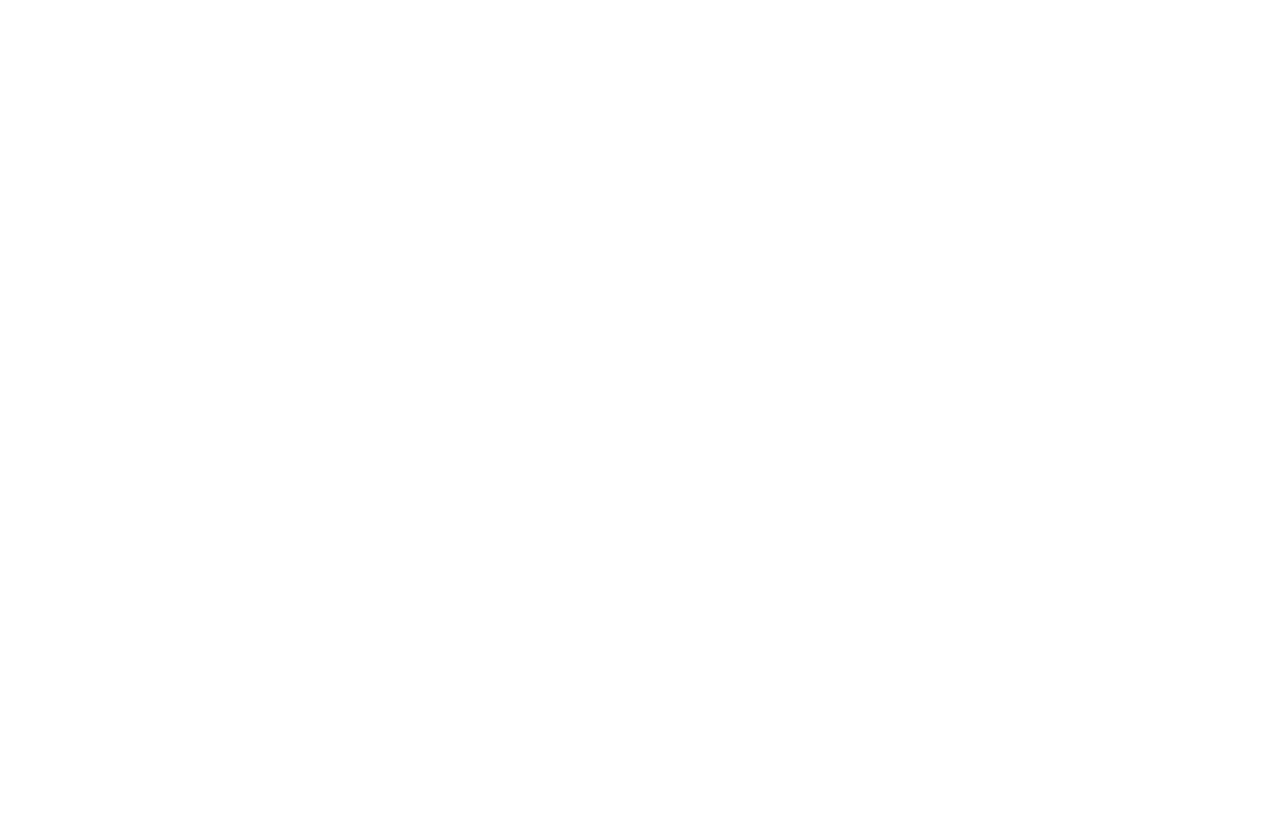
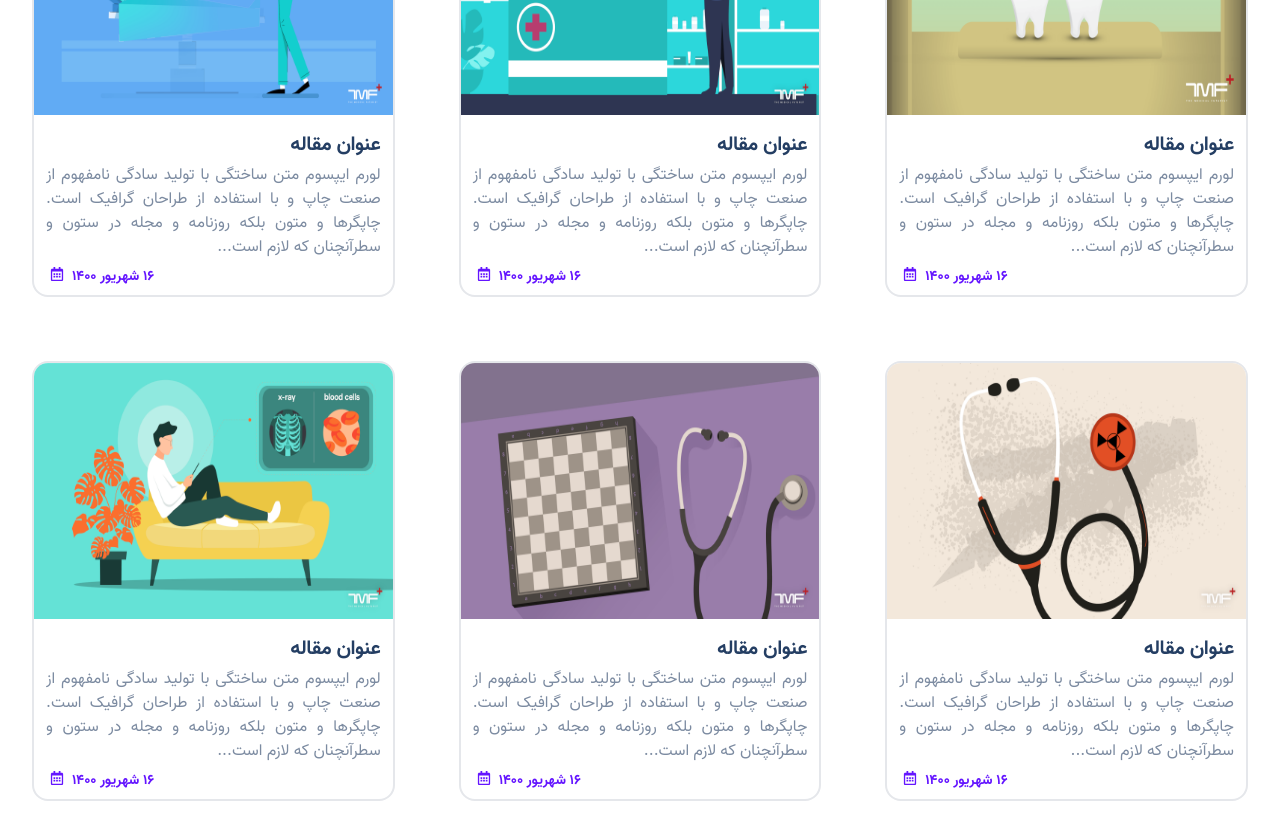
Before and after one commit to tanhaeirad/teb-e-kar-frontend, a React (Create React App) app: page / in a window 1280 px wide. Shown: the part 1880-2719 px from the top of the page. Before the commit the page ends 1673 px from the top, so only its background shows below. Built offline with nearby package versions, Linux system fonts and the light colour scheme.

Commit message:
Add BlogList component!

```diff
--- a/src/App.js
+++ b/src/App.js
@@ -4,6 +4,7 @@
 import OurTeam from './components/OurTeam';
 import ServiceList from './components/ServiceList';
 import Navbar from './layouts/Navbar';
+import BlogList from './components/BlogList';
 
 const App = () => (
   <div className="bg-white-pure font-vazir min-h-screen p-8">
@@ -11,6 +12,7 @@
     <Hero />
     <ServiceList />
     <OurTeam />
+    <BlogList />
   </div>
 );
 
--- /dev/null
+++ b/src/components/BlogList.js
@@ -0,0 +1,125 @@
+import React from 'react';
+import { FaRegCalendarAlt } from 'react-icons/fa';
+
+import Divider from '../layouts/Divider';
+
+import article1 from '../assets/img/article1.png';
+import article2 from '../assets/img/article2.png';
+import article3 from '../assets/img/article3.png';
+import article4 from '../assets/img/article4.png';
+import article5 from '../assets/img/article5.png';
+import article6 from '../assets/img/article6.png';
+
+const BlogList = () => (
+  <section className="py-10">
+    <Divider title="آخرین مقالات" />
+    <div className="container mt-6">
+      <div className="grid grid-cols-3 gap-16">
+        <a href="/#" className="border-2 rounded-2xl overflow-hidden">
+          <img src={article1} alt="blog" className="h-64 w-full" />
+          <div className="mx-3 mt-4">
+            <h2 className="text-purple-primary font-bold text-xl mb-1">
+              عنوان مقاله
+            </h2>
+            <p className="text-gray-primary text-base text-justify">
+              لورم ایپسوم متن ساختگی با تولید سادگی نامفهوم از صنعت چاپ و با
+              استفاده از طراحان گرافیک است. چاپگرها و متون بلکه روزنامه و مجله
+              در ستون و سطرآنچنان که لازم است...
+            </p>
+          </div>
+          <div className="flex justify-end px-4 py-2 text-purple-secondary font-bold text-sm">
+            <p className="pl-2">۱۶ شهریور ۱۴۰۰</p>
+            <FaRegCalendarAlt />
+          </div>
+        </a>
+        <a href="/#" className="border-2 rounded-2xl overflow-hidden">
+          <img src={article2} alt="blog" className="h-64 w-full" />
+          <div className="mx-3 mt-4">
+            <h2 className="text-purple-primary font-bold text-xl mb-1">
+              عنوان مقاله
+            </h2>
+            <p className="text-gray-primary text-base text-justify">
+              لورم ایپسوم متن ساختگی با تولید سادگی نامفهوم از صنعت چاپ و با
+              استفاده از طراحان گرافیک است. چاپگرها و متون بلکه روزنامه و مجله
+              در ستون و سطرآنچنان که لازم است...
+            </p>
+          </div>
+          <div className="flex justify-end px-4 py-2 text-purple-secondary font-bold text-sm">
+            <p className="pl-2">۱۶ شهریور ۱۴۰۰</p>
+            <FaRegCalendarAlt />
+          </div>
+        </a>
+        <a href="/#" className="border-2 rounded-2xl overflow-hidden">
+          <img src={article3} alt="blog" className="h-64 w-full" />
+          <div className="mx-3 mt-4">
+            <h2 className="text-purple-primary font-bold text-xl mb-1">
+              عنوان مقاله
+            </h2>
+            <p className="text-gray-primary text-base text-justify">
+              لورم ایپسوم متن ساختگی با تولید سادگی نامفهوم از صنعت چاپ و با
+              استفاده از طراحان گرافیک است. چاپگرها و متون بلکه روزنامه و مجله
+              در ستون و سطرآنچنان که لازم است...
+            </p>
+          </div>
+          <div className="flex justify-end px-4 py-2 text-purple-secondary font-bold text-sm">
+            <p className="pl-2">۱۶ شهریور ۱۴۰۰</p>
+            <FaRegCalendarAlt />
+          </div>
+        </a>
+        <a href="/#" className="border-2 rounded-2xl overflow-hidden">
+          <img src={article4} alt="blog" className="h-64 w-full" />
+          <div className="mx-3 mt-4">
+            <h2 className="text-purple-primary font-bold text-xl mb-1">
+              عنوان مقاله
+            </h2>
+            <p className="text-gray-primary text-base text-justify">
+              لورم ایپسوم متن ساختگی با تولید سادگی نامفهوم از صنعت چاپ و با
+              استفاده از طراحان گرافیک است. چاپگرها و متون بلکه روزنامه و مجله
+              در ستون و سطرآنچنان که لازم است...
+            </p>
+          </div>
+          <div className="flex justify-end px-4 py-2 text-purple-secondary font-bold text-sm">
+            <p className="pl-2">۱۶ شهریور ۱۴۰۰</p>
+            <FaRegCalendarAlt />
+          </div>
+        </a>
+        <a href="/#" className="border-2 rounded-2xl overflow-hidden">
+          <img src={article5} alt="blog" className="h-64 w-full" />
+          <div className="mx-3 mt-4">
+            <h2 className="text-purple-primary font-bold text-xl mb-1">
+              عنوان مقاله
+            </h2>
+            <p className="text-gray-primary text-base text-justify">
+              لورم ایپسوم متن ساختگی با تولید سادگی نامفهوم از صنعت چاپ و با
+              استفاده از طراحان گرافیک است. چاپگرها و متون بلکه روزنامه و مجله
+              در ستون و سطرآنچنان که لازم است...
+            </p>
+          </div>
+          <div className="flex justify-end px-4 py-2 text-purple-secondary font-bold text-sm">
+            <p className="pl-2">۱۶ شهریور ۱۴۰۰</p>
+            <FaRegCalendarAlt />
+          </div>
+        </a>
+        <a href="/#" className="border-2 rounded-2xl overflow-hidden">
+          <img src={article6} alt="blog" className="h-64 w-full" />
+          <div className="mx-3 mt-4">
+            <h2 className="text-purple-primary font-bold text-xl mb-1">
+              عنوان مقاله
+            </h2>
+            <p className="text-gray-primary text-base text-justify">
+              لورم ایپسوم متن ساختگی با تولید سادگی نامفهوم از صنعت چاپ و با
+              استفاده از طراحان گرافیک است. چاپگرها و متون بلکه روزنامه و مجله
+              در ستون و سطرآنچنان که لازم است...
+            </p>
+          </div>
+          <div className="flex justify-end px-4 py-2 text-purple-secondary font-bold text-sm">
+            <p className="pl-2">۱۶ شهریور ۱۴۰۰</p>
+            <FaRegCalendarAlt />
+          </div>
+        </a>
+      </div>
+    </div>
+  </section>
+);
+
+export default BlogList;
```
